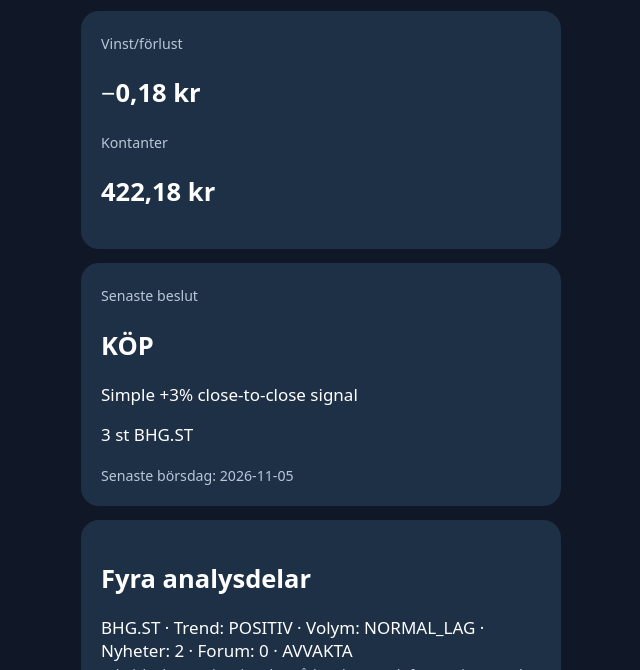
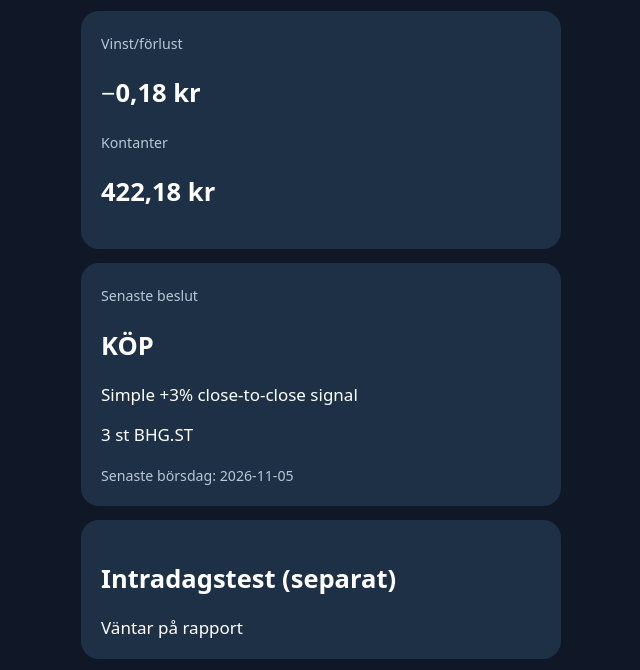
Before and after one commit to einarjohansen73-bot/AktieAgent-Mobil, a plain HTML site: page index.html in a window 1280 px wide. Shown: the part 248-918 px from the top of the page, without its empty margins (319-959 px from the left). Drawn offline with Linux system fonts and the light colour scheme.

Commit message:
Add separate intraday demo display section

```diff
--- a/index.html
+++ b/index.html
@@ -6,7 +6,7 @@
 <section><small>Portföljvärde</small><div class="big" id="equity">—</div></section>
 <section><small>Vinst/förlust</small><h2 id="profit">—</h2><small>Kontanter</small><h2 id="cash">—</h2></section>
 <section><small>Senaste beslut</small><h2 id="action">—</h2><p id="reason"></p><p id="position"></p><small id="session"></small></section>
-<section><h2>Fyra analysdelar</h2><div id="research">Väntar på första sammanställda analysen</div><small>Teknisk observation, inte köpråd. Nyheter och forum visar antal träffar, inte positivt eller negativt sentiment.</small></section>
+<section><h2>Intradagstest (separat)</h2><div id="intraday">Väntar på rapport</div></section><section><h2>Fyra analysdelar</h2><div id="research">Väntar på första sammanställda analysen</div><small>Teknisk observation, inte köpråd. Nyheter och forum visar antal träffar, inte positivt eller negativt sentiment.</small></section>
 <section><h2>Uppskattade handelskostnader</h2><div id="costs">Väntar på ny beräkning</div><small>Illustrativt exempel: minst 1 kr i courtage per order, alternativt 0,25 %, plus 0,10 % antagen halv spread per sida. Inkluderar tänkt försäljning av öppet innehav. Inte Nordnets prislista.</small></section>
 <section><h2>Träffsäkerhet</h2><div id="stats">Väntar på avslutade testaffärer</div><small>Endast avslutade affärer. Beräknat före avgifter och spread.</small></section>
 <section><h2>Senaste affärer</h2><div id="history">—</div></section>
```
